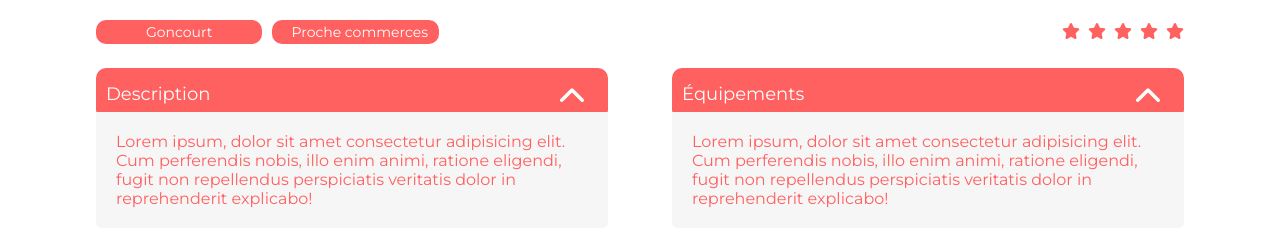
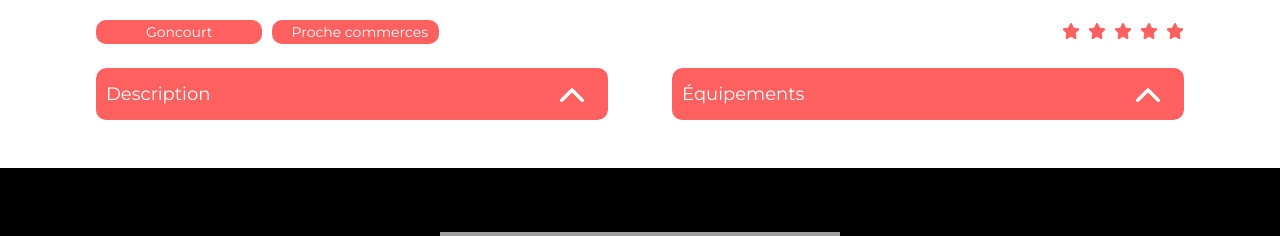
Before and after one commit to ThomaSneazy/kasa-react, a React (Vite) app in the folder kasa/: page /appartement/0979876d in a window 1280 px wide. Shown: the part 716-952 px from the top of the page. Built offline with nearby package versions, Linux system fonts and the light colour scheme; grey boxes are pictures that could not be loaded.

Commit message:
Ajout animation dropdown

```diff
--- a/kasa/src/components/AppartementInfos/AppartementInfos.jsx
+++ b/kasa/src/components/AppartementInfos/AppartementInfos.jsx
@@ -1,15 +1,20 @@
-import React from "react";
+import React, { useState } from "react";
 import { faStar } from "@fortawesome/free-solid-svg-icons";
 import { FontAwesomeIcon } from "@fortawesome/react-fontawesome";
 import "./AppartementInfos.scss";
 import { useParams } from "react-router-dom";
-import Data from "../../../public/data.json";
+import Data from "../../../src/data.json";
 
 export function AppartementInfos() {
   const { id } = useParams();
 
   const appartement = Data.find((app) => app.id === id);
   const name = appartement.host.name;
+
+  const [contentVisible, setContentVisible] = useState(false);
+  const showContent = () => {
+    setContentVisible(!contentVisible);
+  };
 
   if (!appartement) {
     history.push("/erreur");
@@ -50,34 +55,42 @@ export function AppartementInfos() {
       </div>
       <div className="appartement__dropdown__container">
         <div className="dropdown">
-          <div className="title__dropdown__container">
+          <div className="title__dropdown__container" onClick={showContent}>
             <h3>
-              Description <img src="/src/assets/arrow-dropdown.svg" alt="" />
+              Description{" "}
+              <img
+                src="/src/assets/arrow-dropdown.svg"
+                alt=""
+                className={contentVisible ? "rotated" : ""}
+              />
             </h3>
           </div>
-          <div className="content__dropdown__container">
-            <p>
-              Lorem ipsum, dolor sit amet consectetur adipisicing elit. Cum
-              perferendis nobis, illo enim animi, ratione eligendi, fugit non
-              repellendus perspiciatis veritatis dolor in reprehenderit
-              explicabo!
-            </p>
-          </div>
+          {contentVisible && (
+            <div className="content__dropdown__container">
+              <p>{appartement.description}</p>
+            </div>
+          )}
         </div>
         <div className="dropdown">
-          <div className="title__dropdown__container">
+          <div className="title__dropdown__container" onClick={showContent}>
             <h3>
-              Équipements <img src="/src/assets/arrow-dropdown.svg" alt="" />
+              Équipements
+              <img
+                src="/src/assets/arrow-dropdown.svg"
+                alt=""
+                className={contentVisible ? "rotated" : ""}
+              />
             </h3>
           </div>
-          <div className="content__dropdown__container">
-            <p>
-              Lorem ipsum, dolor sit amet consectetur adipisicing elit. Cum
-              perferendis nobis, illo enim animi, ratione eligendi, fugit non
-              repellendus perspiciatis veritatis dolor in reprehenderit
-              explicabo!
-            </p>
-          </div>
+          {contentVisible && (
+            <div className="content__dropdown__container">
+              <ul>
+                {appartement.equipments.map((equipment, index) => (
+                  <li key={index}>{equipment}</li>
+                ))}
+              </ul>
+            </div>
+          )}
         </div>
       </div>
     </div>
--- a/kasa/src/components/AppartementInfos/AppartementInfos.scss
+++ b/kasa/src/components/AppartementInfos/AppartementInfos.scss
@@ -2,6 +2,12 @@
   display: flex;
   flex-direction: column;
   margin-top: 1.5rem;
+}
+
+.dropdown{
+  width: 100%;
+  // background-color: var(--grey);
+  border-radius: 0.625rem 0rem;
 }
 
 .tags {
@@ -104,11 +110,16 @@
   }
   & p {
     position: relative;
-    margin-top: -0.5rem;
+    // margin-top: -0.5rem;
     z-index: 1;
     padding: 1.25rem;
     border-radius: 0rem 0rem 0.3125rem 0.3125rem;
-    background: var(--gray, #f6f6f6);
+  }
+  & ul{
+    padding: 0;
+  }
+  & ul, li{
+    list-style-type: none;
   }
 }
 
@@ -117,4 +128,5 @@
     background-color: var(--red);
   border-radius: 0.625rem;
 
+
 }
--- a/kasa/src/components/DropDown/DropDown.jsx
+++ b/kasa/src/components/DropDown/DropDown.jsx
@@ -1,7 +1,7 @@
 import React from 'react'
 import './DropDown.scss'
 
-export function DropDown() {
+export default function DropDown() {
   return (
     <div className="about__dropdown__container">
           <div className="about__description">
--- a/kasa/src/components/DropDown/DropDown.scss
+++ b/kasa/src/components/DropDown/DropDown.scss
@@ -1,3 +1,7 @@
+.dropdown {
+  overflow: hidden;
+}
+
 .about__dropdown__container {
   margin: 0 auto;
   margin-top: 1.5rem;
@@ -5,10 +9,10 @@
   flex-direction: column;
   justify-content: space-between;
   gap: 2rem;
-  @media screen and (width <= 768px){
+  @media screen and (width <= 768px) {
     flex-direction: column;
     width: 100%;
-  };
+  }
   & h3 {
     display: flex;
     justify-content: space-between;
@@ -23,7 +27,7 @@
   }
   & p {
     position: relative;
-    margin-top: -0.5rem;
+    // margin-top: -0.5rem;
     z-index: 1;
     padding: 1.25rem;
     border-radius: 0rem 0rem 0.3125rem 0.3125rem;
@@ -31,9 +35,42 @@
   }
 }
 
-.title__dropdown__container{
-    padding: 0.625rem 1.25rem 0.625rem 0.625rem;
-    background-color: var(--red);
+.content__dropdown__container {
+  background-color: var(--grey);
+  padding: 0.5rem 1.25rem;
+  position: relative;
+  border-radius: 0rem 0.625rem;
+  margin-top: -10px;
+  z-index: 8;
+  animation: open-dropdown 0.4s ease-in;
+}
+@keyframes open-dropdown {
+  from {
+    transform: translateY(-100%);
+  }
+}
+
+@keyframes close-dropdown {
+  to {
+    transform: translateY(0%);
+  }
+}
+
+.title__dropdown__container {
+  padding: 0.625rem 1.25rem 0.625rem 0.625rem;
+  background-color: var(--red);
   border-radius: 0.625rem;
+  position: relative;
+  z-index: 9;
+  cursor: pointer;
+}
 
+.title__dropdown__container img {
+  margin-left: auto; /* Pour placer l'icône à droite */
+  transition: transform 0.3s ease-in-out;
 }
+
+.rotated {
+  transform: rotate(180deg);
+  transition: transform 0.3s ease-in-out;
+}
--- a/kasa/src/components/SectionAppartement/SectionAppartement.jsx
+++ b/kasa/src/components/SectionAppartement/SectionAppartement.jsx
@@ -10,7 +10,7 @@ function SectionAppartement() {
   }, []);
 
   function fetchAppartements() {
-    fetch("data.json")
+    fetch("../../src/data.json")
       .then((res) => res.json())
       .then((res) => setAppartements(res))
       .catch(console.error);
--- a/kasa/src/pages/About/About.jsx
+++ b/kasa/src/pages/About/About.jsx
@@ -1,6 +1,6 @@
 import React from "react";
 import { Banner } from "../../components/Banner/Banner.jsx";
-import { DropDown } from "../../components/DropDown/DropDown.jsx";
+import DropDown from "../../components/DropDown/DropDown.jsx";
 import "./About.scss";
 
 function About() {
--- a/kasa/src/pages/Appartement/CurrentAppartement.jsx
+++ b/kasa/src/pages/Appartement/CurrentAppartement.jsx
@@ -2,7 +2,7 @@ import React from "react";
 import "./CurrentAppartement.scss";
 import { Banner } from "../../components/Banner/Banner.jsx";
 import { AppartementInfos } from "../../components/AppartementInfos/AppartementInfos.jsx";
-import Data from "../../../public/data.json";
+import Data from "../../../src/data.json";
 import { useParams } from "react-router-dom";
 
 
```
Also changed, not shown: kasa/src/data.json (renamed from kasa/public/data.json).
